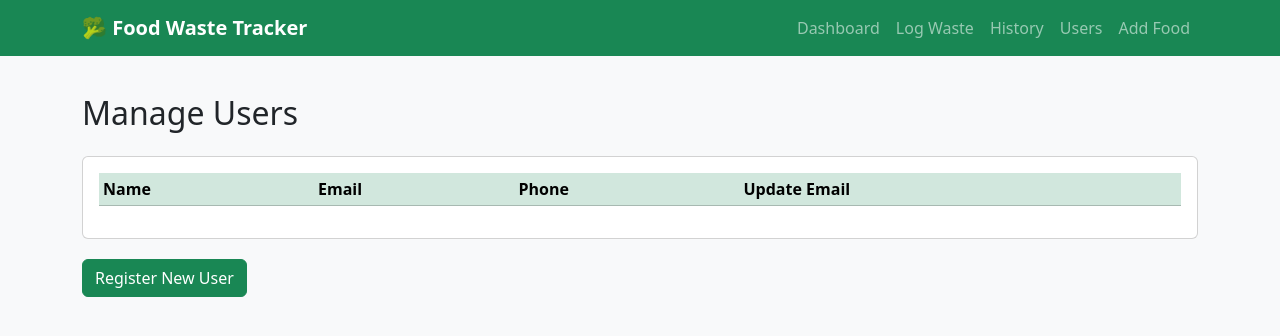
After one commit to jonathan-chamberlin/cs3200-project, a Flask app: page /users in a window 1280 px wide. The commit adds this page. Shown: the top 336 px of the page. Run offline with Flask 3, Linux system fonts and the light colour scheme; data that the repository does not hold is empty.

Commit message:
feat: wire all 17 SQL queries into the web app; add user/food management pages
- Add Q14 monthly trend line chart, Q15 leaderboard table, Q17 avg
  waste per user/month to dashboard
- Add user registration page (Q1), food item creation page (Q2),
  user management with inline email update (Q6)
- Switch date inputs from text to native date pickers
- Add .gitignore for venv/pycache

```diff
--- a/app.py
+++ b/app.py
@@ -77,12 +77,53 @@ def dashboard():
     """)
     category_pct = cur.fetchall()
 
+    # Q14 - monthly waste trend
+    cur.execute("""
+        SELECT DATE_FORMAT(fwr.waste_date, '%Y-%m') AS month,
+               SUM(fwr.weight)                        AS total_weight,
+               COUNT(*)                               AS record_count
+        FROM FoodWasteRecords fwr
+        GROUP BY DATE_FORMAT(fwr.waste_date, '%Y-%m')
+        ORDER BY month
+    """)
+    monthly_trend = cur.fetchall()
+
+    # Q15 - leaderboard (least wasteful)
+    cur.execute("""
+        SELECT u.first_name, u.last_name,
+               COALESCE(SUM(fwr.weight), 0) AS total_weight_wasted
+        FROM Users u
+        LEFT JOIN FoodWasteRecords fwr ON u.id = fwr.user_id
+        GROUP BY u.id, u.first_name, u.last_name
+        ORDER BY total_weight_wasted ASC
+    """)
+    leaderboard = cur.fetchall()
+
+    # Q17 - average waste per user per month
+    cur.execute("""
+        SELECT user_monthly.month,
+               ROUND(AVG(user_monthly.monthly_total), 2) AS avg_waste_per_user
+        FROM (
+            SELECT user_id,
+                   DATE_FORMAT(waste_date, '%Y-%m') AS month,
+                   SUM(weight) AS monthly_total
+            FROM FoodWasteRecords
+            GROUP BY user_id, DATE_FORMAT(waste_date, '%Y-%m')
+        ) AS user_monthly
+        GROUP BY user_monthly.month
+        ORDER BY user_monthly.month
+    """)
+    avg_monthly = cur.fetchall()
+
     db.close()
     return render_template('dashboard.html',
                            user_totals=user_totals,
                            category_stats=category_stats,
                            reason_stats=reason_stats,
-                           category_pct=category_pct)
+                           category_pct=category_pct,
+                           monthly_trend=monthly_trend,
+                           leaderboard=leaderboard,
+                           avg_monthly=avg_monthly)
 
 
 
@@ -221,5 +262,79 @@ def delete_record(record_id):
     return redirect(url_for('history'))
 
 
+# REGISTER USER  (Q1)
+
+@app.route('/register', methods=['GET', 'POST'])
+def register():
+    if request.method == 'POST':
+        first_name = request.form['first_name']
+        last_name = request.form['last_name']
+        email = request.form['email']
+        phone = request.form.get('phone', '')
+
+        db = get_db()
+        cur = db.cursor()
+        cur.execute("""
+            INSERT INTO Users (first_name, last_name, email, phone)
+            VALUES (%s, %s, %s, %s)
+        """, (first_name, last_name, email, phone))
+        db.commit()
+        db.close()
+        flash('User registered successfully!', 'success')
+        return redirect(url_for('register'))
+
+    return render_template('register.html')
+
+
+# ADD FOOD ITEM  (Q2)
+
+@app.route('/add-food', methods=['GET', 'POST'])
+def add_food():
+    db = get_db()
+    cur = db.cursor()
+
+    if request.method == 'POST':
+        food_name = request.form['food_name']
+        category_id = request.form['category_id']
+
+        cur.execute("""
+            INSERT INTO FoodItems (food_name, category_id)
+            VALUES (%s, %s)
+        """, (food_name, category_id))
+        db.commit()
+        db.close()
+        flash('Food item added successfully!', 'success')
+        return redirect(url_for('add_food'))
+
+    cur.execute("SELECT id, category_name FROM Categories ORDER BY category_name")
+    categories = cur.fetchall()
+    db.close()
+    return render_template('add_food.html', categories=categories)
+
+
+# MANAGE USERS  (Q6 - update email)
+
+@app.route('/users')
+def users():
+    db = get_db()
+    cur = db.cursor()
+    cur.execute("SELECT id, first_name, last_name, email, phone FROM Users ORDER BY first_name")
+    users = cur.fetchall()
+    db.close()
+    return render_template('users.html', users=users)
+
+
+@app.route('/update-email/<int:user_id>', methods=['POST'])
+def update_email(user_id):
+    new_email = request.form['new_email']
+    db = get_db()
+    cur = db.cursor()
+    cur.execute("UPDATE Users SET email = %s WHERE id = %s", (new_email, user_id))
+    db.commit()
+    db.close()
+    flash('Email updated!', 'success')
+    return redirect(url_for('users'))
+
+
 if __name__ == '__main__':
     app.run(debug=True)
--- a/templates/base.html
+++ b/templates/base.html
@@ -21,6 +21,8 @@
             <a class="nav-link" href="/">Dashboard</a>
             <a class="nav-link" href="/log">Log Waste</a>
             <a class="nav-link" href="/history">History</a>
+            <a class="nav-link" href="/users">Users</a>
+            <a class="nav-link" href="/add-food">Add Food</a>
         </div>
     </div>
 </nav>
--- a/templates/history.html
+++ b/templates/history.html
@@ -32,11 +32,11 @@
             </div>
             <div class="col-md-2">
                 <label class="form-label">From</label>
-                <input type="text" name="date_from" class="form-control" placeholder="YYYY-MM-DD" value="{{ sel_from }}">
+                <input type="date" name="date_from" class="form-control" value="{{ sel_from }}">
             </div>
             <div class="col-md-2">
                 <label class="form-label">To</label>
-                <input type="text" name="date_to" class="form-control" placeholder="YYYY-MM-DD" value="{{ sel_to }}">
+                <input type="date" name="date_to" class="form-control" value="{{ sel_to }}">
             </div>
             <div class="col-md-2">
                 <button type="submit" class="btn btn-success w-100">Filter</button>
--- a/templates/log.html
+++ b/templates/log.html
@@ -47,8 +47,7 @@
 
                     <div class="mb-3">
                         <label class="form-label">Date of Waste</label>
-                        <input type="text" name="waste_date" class="form-control"
-                               placeholder="YYYY-MM-DD" required>
+                        <input type="date" name="waste_date" class="form-control" required>
                     </div>
 
                     <button type="submit" class="btn btn-success w-100">Log Waste Record</button>
--- /dev/null
+++ b/templates/users.html
@@ -0,0 +1,42 @@
+{% extends 'base.html' %}
+
+{% block content %}
+<h2 class="mt-4 mb-4">Manage Users</h2>
+
+<div class="card">
+    <div class="card-body">
+        <table class="table table-hover table-sm">
+            <thead class="table-success">
+                <tr>
+                    <th>Name</th>
+                    <th>Email</th>
+                    <th>Phone</th>
+                    <th>Update Email</th>
+                </tr>
+            </thead>
+            <tbody>
+            {% for u in users %}
+                <tr>
+                    <td>{{ u.first_name }} {{ u.last_name }}</td>
+                    <td>{{ u.email }}</td>
+                    <td>{{ u.phone or '—' }}</td>
+                    <td>
+                        <form method="POST" action="/update-email/{{ u.id }}"
+                              class="d-inline-flex align-items-center gap-1">
+                            <input type="email" name="new_email" value="{{ u.email }}"
+                                   class="form-control form-control-sm" style="width:220px;" required>
+                            <button type="submit" class="btn btn-sm btn-outline-primary"
+                                    title="Update email">Save</button>
+                        </form>
+                    </td>
+                </tr>
+            {% endfor %}
+            </tbody>
+        </table>
+    </div>
+</div>
+
+<div class="mt-3">
+    <a href="/register" class="btn btn-success">Register New User</a>
+</div>
+{% endblock %}
```
Also changed, not shown: leftoff.md (added, +5 -0 lines), templates/add_food.html (added, +31 -0 lines), templates/dashboard.html (+77 -0 lines), templates/register.html (added, +33 -0 lines), 1 other file.
